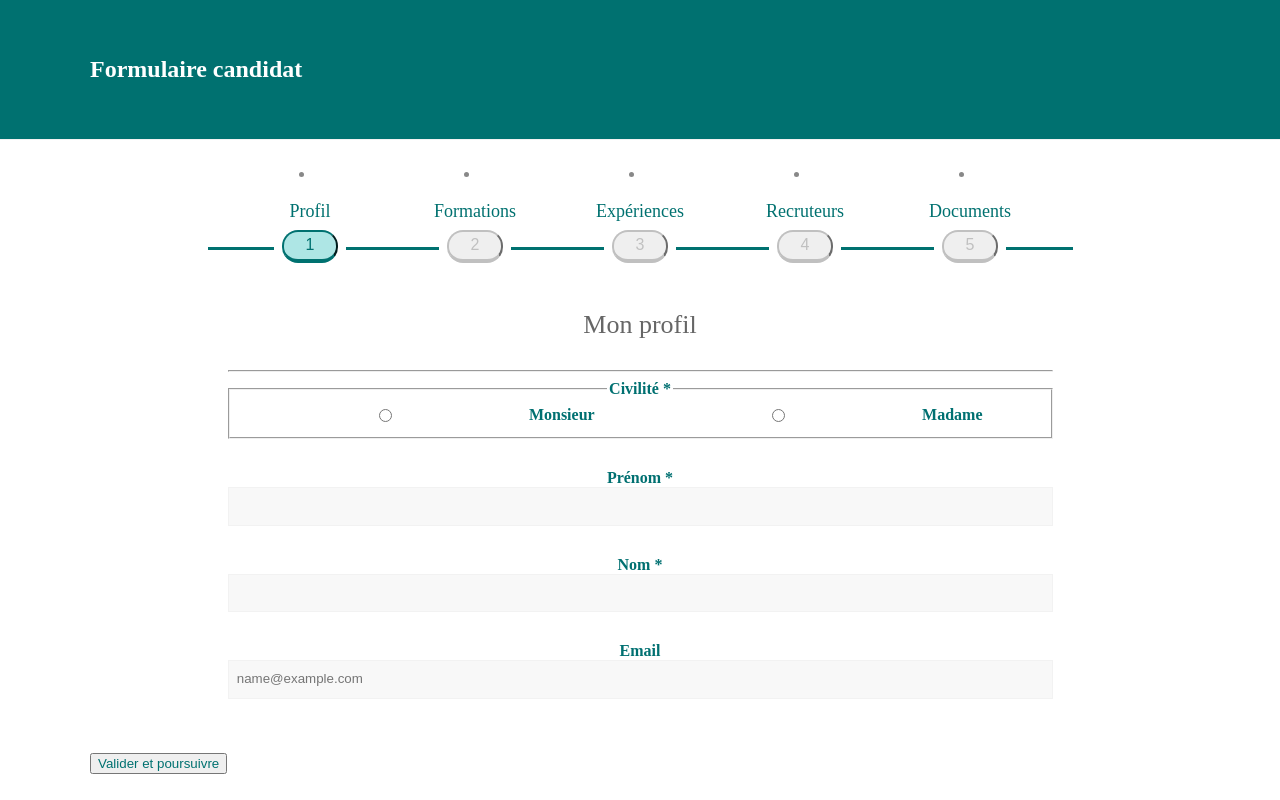
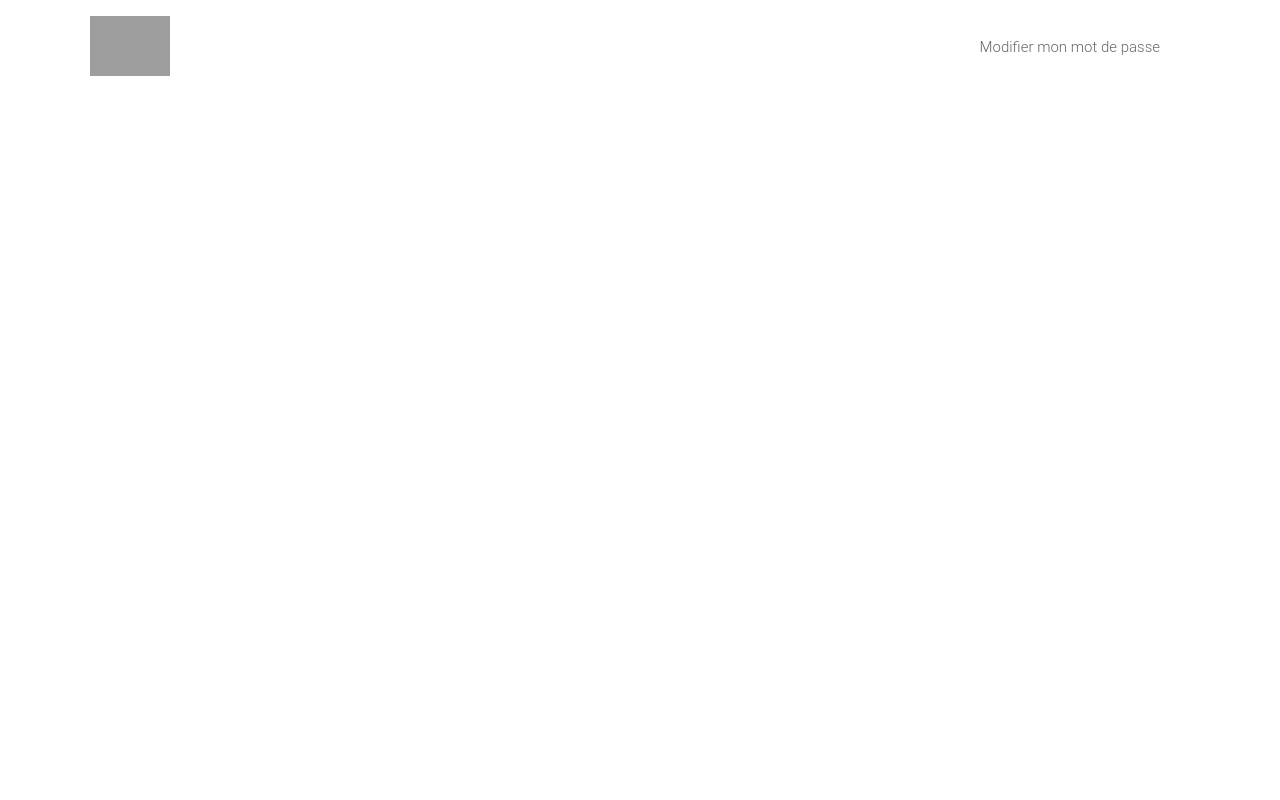
Before and after one commit to WildCodeSchool/remotefr-js-0920-p3-wejob-admin, a React (Create React App) app: page / in a window 1280 px wide. Built offline with nearby package versions, Linux system fonts and the light colour scheme; grey boxes are pictures that could not be loaded; the HTML template or start-up script is replaced by a standard one.

Commit message:
Add Header component in App.jsx, update css

```diff
--- a/src/App.css
+++ b/src/App.css
@@ -1,6 +1,78 @@
-/* .App {
-  text-align: center;
-} */
+.App {
+  display: block;
+}
+
+html,
+body,
+div,
+span,
+h1,
+h2,
+h3,
+h4,
+h5,
+h6,
+p,
+blockquote,
+a,
+address,
+cite,
+code,
+em,
+font,
+strong,
+ul,
+li,
+fieldset,
+form,
+label,
+legend,
+caption {
+  border: 0;
+  font: inherit;
+  font-size: 100%;
+  font-style: inherit;
+  font-weight: inherit;
+  margin: 0;
+  outline: 0;
+  padding: 0;
+  vertical-align: baseline;
+}
+
+html {
+  overflow-y: scroll;
+  -webkit-tap-highlight-color: rgba(0, 0, 0, 0);
+}
+
+* {
+  box-sizing: border-box;
+}
+
+*:before,
+*:after {
+  box-sizing: border-box;
+}
+
+body {
+  background-color: #fff;
+  font-family: 'Helvetica Neue', Helvetica, Arial, sans-serif;
+  font-size: 14px;
+  line-height: 1.42857143;
+  color: #333;
+  background-color: #fff;
+}
+
+body,
+button,
+input,
+select,
+textarea {
+  color: #888888;
+  font-size: 15px;
+  line-height: 1.5;
+  font-family: 'Roboto', sans-serif;
+  font-weight: 300;
+}
 
 code {
   background: #eee;
--- a/src/App.jsx
+++ b/src/App.jsx
@@ -1,6 +1,10 @@
 import React from 'react';
-import { Route } from 'react-router-dom';
+import { Switch, Route } from 'react-router-dom';
+import Header from './parts/Header/Header';
 import ChangePassword from './pages/Authentication/ChangePassword';
+import LogIn from './pages/Authentication/LogIn';
+import CreateAnAccount from './pages/Authentication/CreateAnAccount';
+import ForgotYourPassword from './pages/Authentication/ForgotYourPassword';
 import JobeurForm from './pages/JobeurForm';
 import './asset/css/style.css';
 import './App.css';
@@ -8,12 +12,24 @@
 function App() {
   return (
     <div className="App">
-      <Route path="/ChangePassword">
-        <ChangePassword />
-      </Route>
-      <Route exact path="/">
-        <JobeurForm />
-      </Route>
+      <Header />
+      <Switch>
+        <Route path="/ForgotYourPassword">
+          <ForgotYourPassword />
+        </Route>
+        <Route path="/CreateAnAccount">
+          <CreateAnAccount />
+        </Route>
+        <Route path="/LogIn">
+          <LogIn />
+        </Route>
+        <Route path="/ChangePassword">
+          <ChangePassword />
+        </Route>
+        <Route exact path="/JobeurForm">
+          <JobeurForm />
+        </Route>
+      </Switch>
     </div>
   );
 }
--- a/src/components/MultiStepFormField.css
+++ b/src/components/MultiStepFormField.css
@@ -1,3 +1,7 @@
+ul {
+  list-style: none;
+}
+
 .li {
   display: inline-block;
   text-align: center;
--- a/src/components/MultiStepFormField.jsx
+++ b/src/components/MultiStepFormField.jsx
@@ -124,7 +124,7 @@
   return (
     <div className="MultiStep">
       <div className="container">
-        <div className="progress-bar">{renderSteps()}</div>
+        <ul className="progress-bar">{renderSteps()}</ul>
       </div>
       <div>{steps[compState].component}</div>
       <div>{renderNav()}</div>
```
